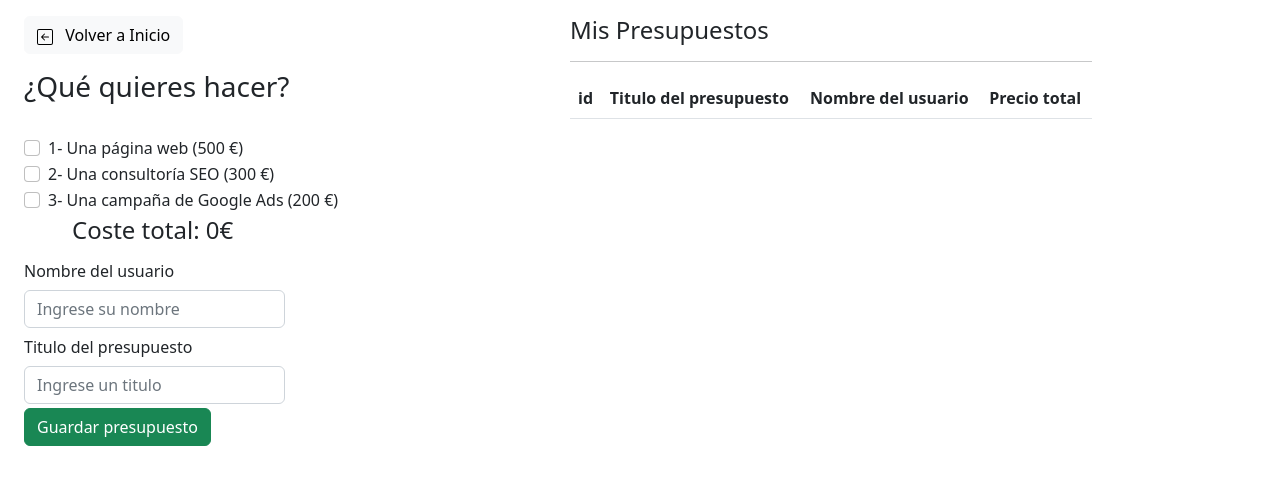
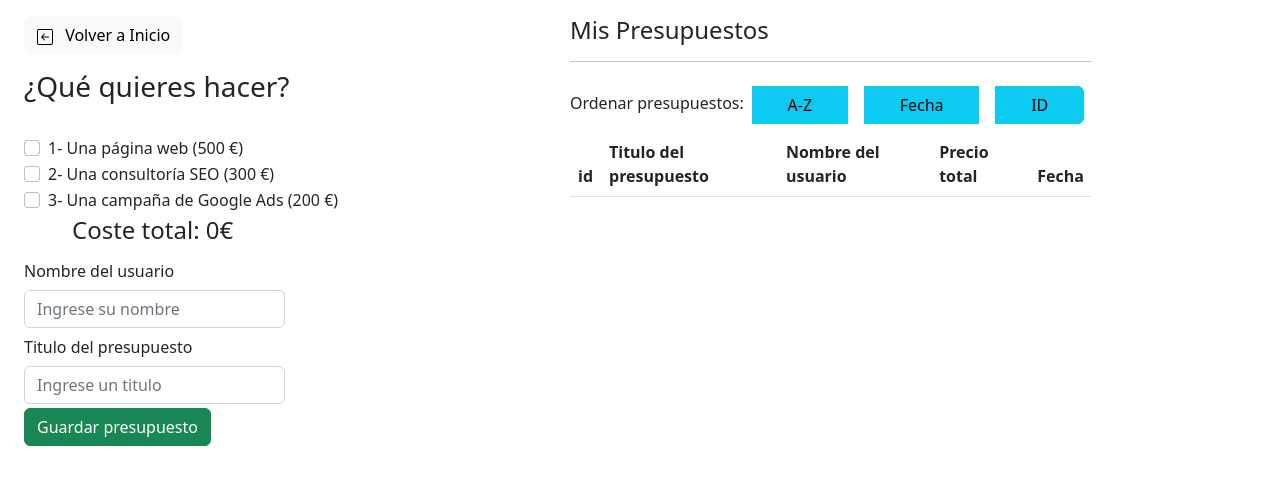
Before and after one commit to rociomarchetti/budget-calculator, an Angular app: page /home in a window 1280 px wide. Shown: the top 484 px of the page. Built offline with nearby package versions, Linux system fonts and the light colour scheme.

Commit message:
Ejercicio 7

```diff
--- a/src/app/budget/budget-list/budget-list.component.html
+++ b/src/app/budget/budget-list/budget-list.component.html
@@ -1,6 +1,16 @@
 
 <h4>Mis Presupuestos</h4>
 <hr>
+
+<div class="row">
+
+    <div class="btn-group" role="group">
+        <h6 class="mt-3">Ordenar presupuestos:</h6>
+        <button type="button" class="btn btn-info m-2" (click)="porAlfabeto()">A-Z</button>
+        <button type="button" class="btn btn-info m-2" (click)="porFecha()">Fecha</button>
+        <button type="button" class="btn btn-info m-2" (click)="porID()">ID</button>
+    </div>
+</div>
 
 <div class="row">
     <div class="col">
@@ -12,14 +22,16 @@
                     <th scope="col">Titulo del presupuesto</th>
                     <th scope="col">Nombre del usuario</th>
                     <th scope="col">Precio total</th>
+                    <th scope="col">Fecha</th>
                 </tr>
             </thead>
             <tbody class="text-center">
-                <tr *ngFor="let item of budgetList">
+                <tr *ngFor="let item of imprimirLista()">
                     <th scope="row"><strong>{{item.id}}</strong></th>
                     <td>{{item.budgetTitle}}</td>
                     <td>{{item.userName}}</td>
                     <td>{{item.totalPrice}}</td>
+                    <td>{{item.date}}</td>
                 </tr>
             </tbody>
         </table>
--- a/src/app/budget/budget-list/budget-list.component.ts
+++ b/src/app/budget/budget-list/budget-list.component.ts
@@ -1,4 +1,3 @@
-
 import { Component, OnInit } from '@angular/core';
 import { BudgetService } from './../../services/budget.service';
 
@@ -7,14 +6,54 @@ import { BudgetService } from './../../services/budget.service';
   templateUrl: 'budget-list.component.html',
 })
 export class BudgetListComponent implements OnInit {
+  constructor(public BudgetService: BudgetService) {}
 
-  constructor(public BudgetService: BudgetService) { }
+  ngOnInit(): void {}
 
-  ngOnInit(): void {
+  get budgetList() {
+    return this.BudgetService.budgetList;
   }
 
-get budgetList() {
-  return this.BudgetService.budgetList
+  porAlfabeto() {
+    this.BudgetService.budgetList.sort(function (a, b) {
+      if (a.budgetTitle > b.budgetTitle) {
+        return 1;
+      }
+      if (a.budgetTitle < b.budgetTitle) {
+        return -1;
+      }
+      return 0;
+    });
+    this.imprimirLista();
+  }
+
+  porFecha() {
+    this.BudgetService.budgetList.sort(function (a, b) {
+      if (a.date > b.date) {
+        return 1;
+      }
+      if (a.date < b.date) {
+        return -1;
+      }
+      return 0;
+    });
+    this.imprimirLista();
+  }
+
+  porID() {
+    this.BudgetService.budgetList.sort(function (a, b) {
+      if (a.id > b.id) {
+        return 1;
+      }
+      if (a.id < b.id) {
+        return -1;
+      }
+      return 0;
+    });
+    this.imprimirLista();
+  }
+
+  imprimirLista() {
+    return this.budgetList;
+  }
 }
-
-}
--- a/src/app/budget/home/home.component.ts
+++ b/src/app/budget/home/home.component.ts
@@ -58,12 +58,24 @@ export class HomeComponent {
     );
   }
 
+  incluirfecha() {
+    let date = new Date();
+    let day = date.getDate().toString()
+    let month = date.getMonth().toString()
+    let year = date.getFullYear().toString()
+    let newDate = `${day}/${month}/${year}`
+    console.log(date)
+    return newDate
+  }
+
+
   saveBudget() {
     let newBudget: Budget = {
       id: this.budgetList.length + 1,
       userName: this.formPresupuesto.value.usuario,
       budgetTitle: this.formPresupuesto.value.titulo,
-      totalPrice: this.precioTotal
+      totalPrice: this.precioTotal,
+      date: this.incluirfecha()
     }
 
     if (this.formPresupuesto.valid && this.precioTotal > 0) {
--- a/src/app/interfaces/budget.interface.ts
+++ b/src/app/interfaces/budget.interface.ts
@@ -3,4 +3,5 @@ export interface Budget {
   userName: string;
   budgetTitle: string;
   totalPrice: number;
+  date: string;
 }
```
